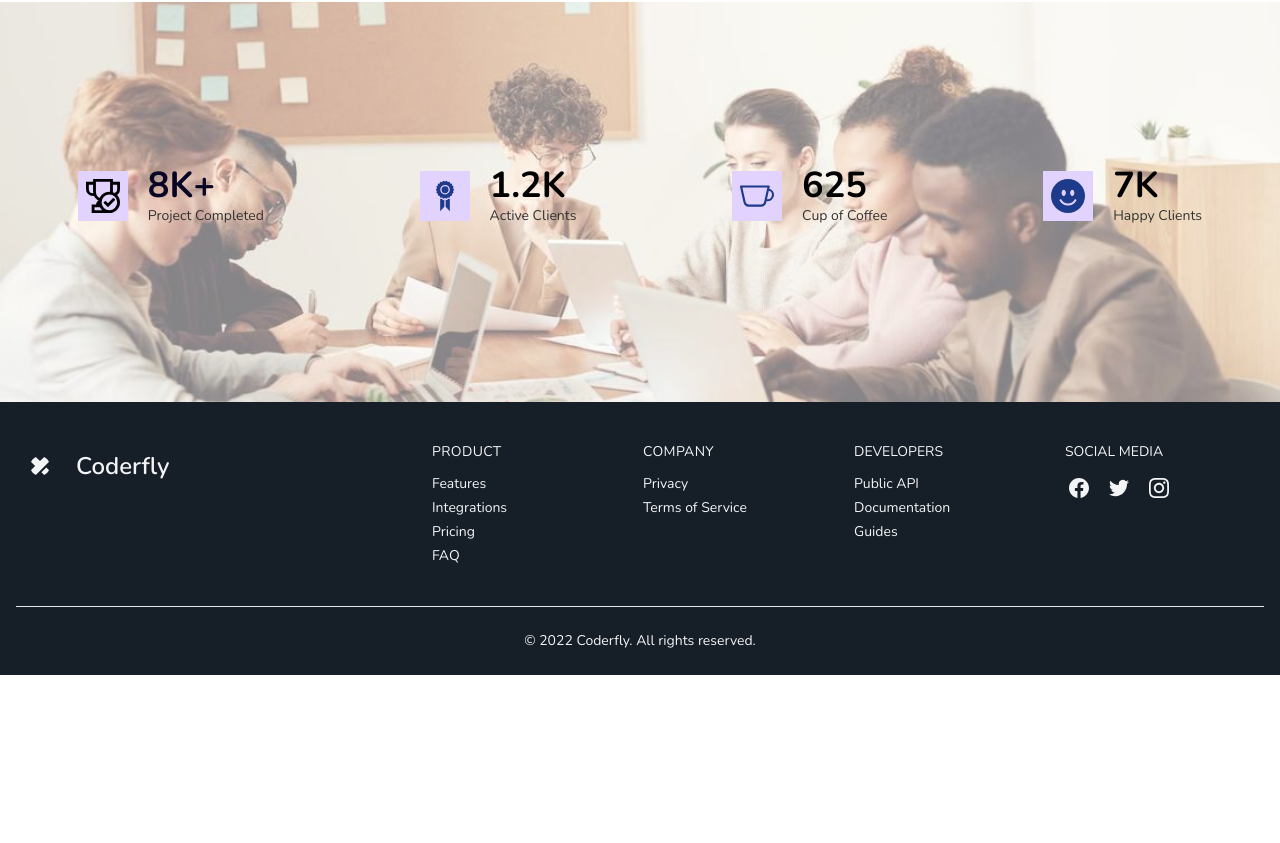
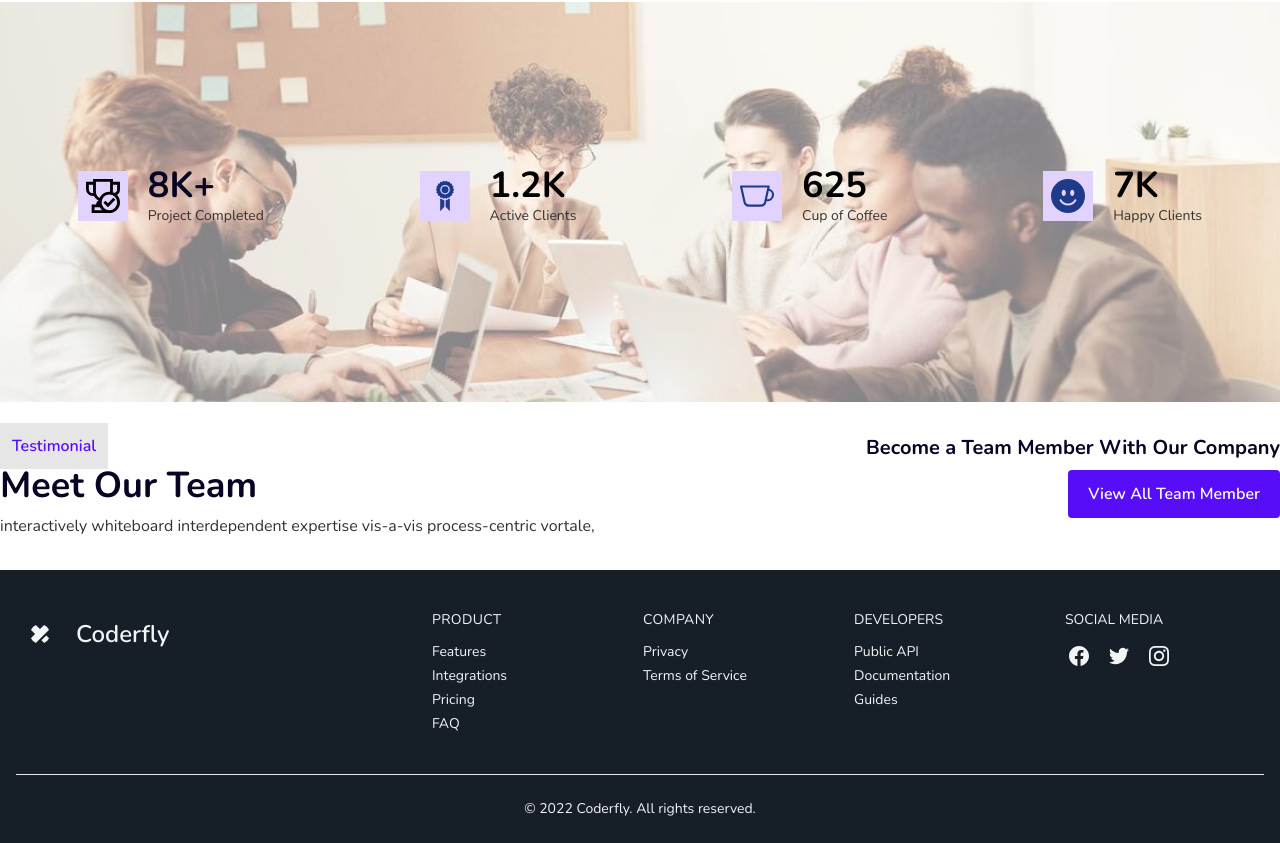
Before and after one commit to sadikhossain69/work-demo, a React (Create React App) app: page /about in a window 1280 px wide. Shown: the part 2019-2862 px from the top of the page. Before the commit the page ends 2694 px from the top, so only its background shows below. Built offline with nearby package versions, Linux system fonts and the light colour scheme.

Commit message:
our team 50% done

```diff
--- /dev/null
+++ b/src/Pages/AboutUs-Page/OurTeam.js
@@ -0,0 +1,32 @@
+import React from 'react';
+
+const OurTeam = () => {
+    return (
+        <div>
+            <div className='flex-col flex justify-between md:flex-row py-8'>
+                <div className='space-y-2'>
+                    <p className=' bg-base-200 inline p-3 text-primary font-semibold'>
+                        Testimonial
+                    </p>
+                    <h1 className='text-4xl font-bold text-[#070424]'> Meet Our Team</h1>
+                    <p>
+                        interactively whiteboard interdependent expertise
+                        vis-a-vis process-centric vortale,
+                    </p>
+                </div>
+                <div className='space-y-2'>
+                    <p className='text-xl font-bold text-[#070424]'>
+                        Become a Team Member With Our Company
+                    </p>
+                    <div className='flex justify-center md:justify-end'>
+                        <button className='px-5 py-3 bg-primary text-white font-semibold rounded'>
+                            View All Team Member
+                        </button>
+                    </div>
+                </div>
+            </div>
+        </div>
+    );
+};
+
+export default OurTeam;
--- a/src/components/AboutUs.js
+++ b/src/components/AboutUs.js
@@ -2,6 +2,7 @@
 import AboutBanner from '../Pages/AboutUs-Page/AboutBanner';
 import AboutSection from '../Pages/AboutUs-Page/AboutSection';
 import Achievement from '../Pages/AboutUs-Page/Achievement';
+import OurTeam from '../Pages/AboutUs-Page/OurTeam';
 import WhyChooseUs from '../Pages/AboutUs-Page/WhyChooseUs';
 import Footer from '../Pages/Footer/Footer';
 import Navbar from '../Pages/Navbar/Navbar';
@@ -14,6 +15,7 @@
             <AboutSection />
             <WhyChooseUs />
             <Achievement />
+            <OurTeam />
             <Footer />
         </>
     );
```
